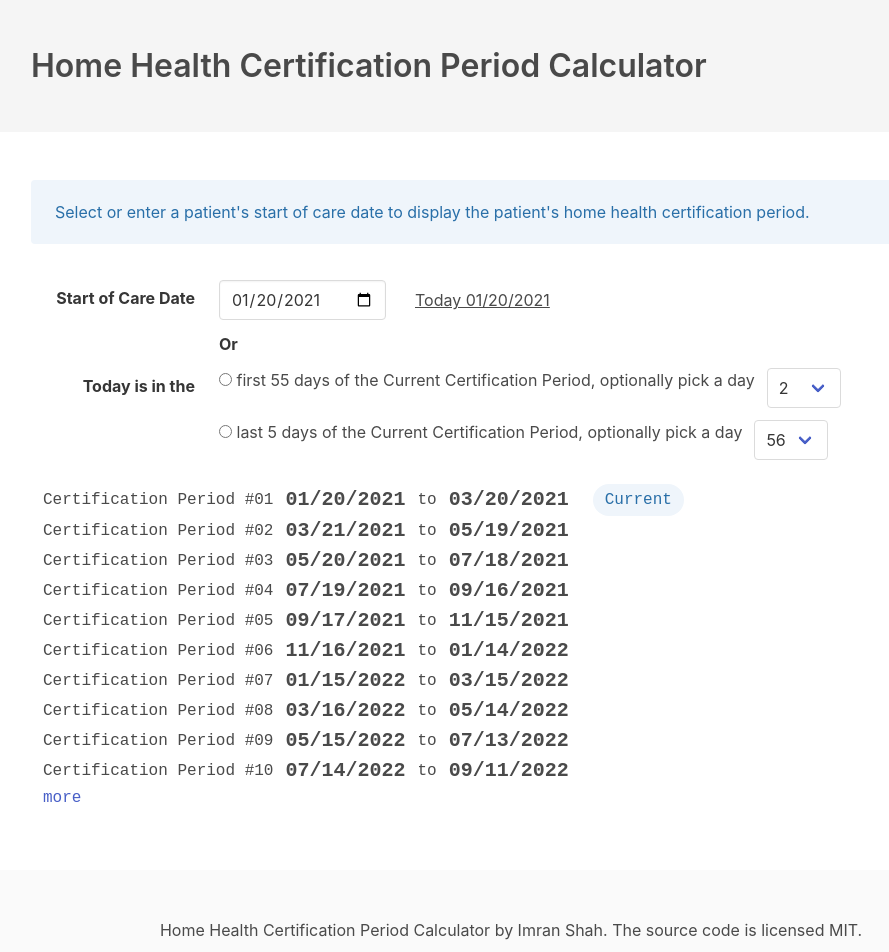
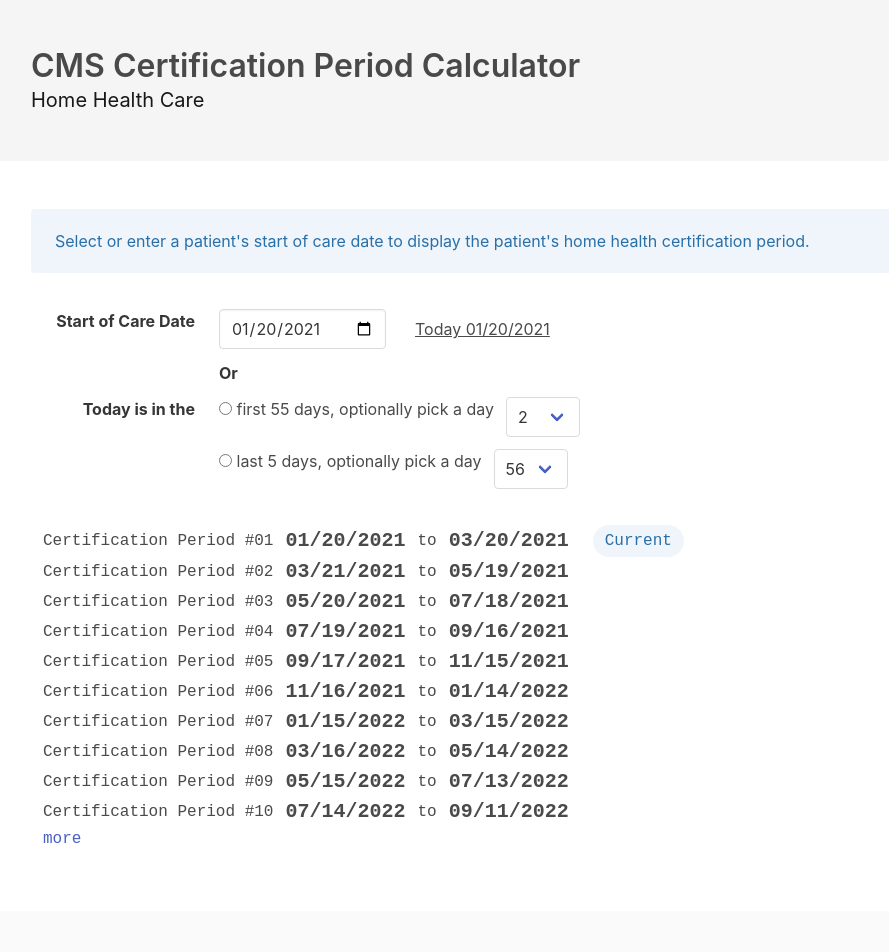
Before and after one commit to imranamans/cms-certification-period, a Vue app: page / in a window 1280 px wide. Shown: the top 952 px of the page, without its empty margins (129-1018 px from the left). Built offline with nearby package versions, Linux system fonts and the light colour scheme.

Commit message:
Adds cert period ordinal

```diff
--- a/src/App.vue
+++ b/src/App.vue
@@ -2,7 +2,8 @@
   <section class="hero is-light">
     <div class="hero-body">
       <div class="container is-max-desktop">
-        <h1 class="title">Home Health Certification Period Calculator</h1>
+        <h1 class="title">CMS Certification Period Calculator</h1>
+        <h2 class="subtitle">Home Health Care</h2>
       </div>
     </div>
   </section>
@@ -16,8 +17,8 @@
   <footer class="footer">
     <div class="content has-text-centered">
       <p>
-        Home Health Certification Period Calculator by Imran Shah. The source
-        code is licensed MIT.
+        CMS Certification Period Calculator by Imran Shah. The source code is
+        licensed MIT.
       </p>
     </div>
   </footer>
--- a/src/components/CmsCertificationPeriodCalculator.vue
+++ b/src/components/CmsCertificationPeriodCalculator.vue
@@ -1,10 +1,9 @@
 <template>
   <div class="notification is-info is-light">{{ message }}</div>
   <div class="tile is-parent is-vertical">
-    <div class="tile is-child">
-      <div id="startOfCareDateSelection">
+    <div class="tile is-child" id="startOfCareDateSelection">
       <div class="field is-horizontal">
-          <div class="field-label is-normal">
+        <div class="field-label">
           <label class="label">Start of Care Date</label>
         </div>
         <div class="field-body">
@@ -37,14 +36,14 @@
       </div>
 
       <div class="field is-horizontal">
-          <div class="field-label is-normal"></div>
+        <div class="field-label"></div>
         <div class="field-body">
-            <p> <strong>Or</strong></p>
+          <p><strong>Or</strong></p>
         </div>
       </div>
 
       <div id="todayInFirst55Days" class="field is-horizontal">
-          <div class="field-label is-normal">
+        <div class="field-label">
           <label class="label">Today is in the</label>
         </div>
         <div class="field-body">
@@ -59,8 +58,7 @@
                   v-model="todayIsDay"
                   @change="calculateSocDate()"
                 />
-                  first 55 days of the Current Certification Period, optionally
-                  pick a day
+                first 55 days, optionally pick a day
               </label>
             </div>
 
@@ -95,8 +93,7 @@
                   v-model="todayIsDay"
                   @change="calculateSocDate()"
                 />
-                  last 5 days of the Current Certification Period, optionally
-                  pick a day
+                last 5 days, optionally pick a day
               </label>
             </div>
 
@@ -105,9 +102,7 @@
                 <select
                   id="dayInLast5Days"
                   v-model.number="dayInLast5Days"
-                    @change="
-                      (todayIsDay = 'dayInLast5Days'), calculateSocDate()
-                    "
+                  @change="(todayIsDay = 'dayInLast5Days'), calculateSocDate()"
                 >
                   <option v-for="n in range(56, 61)" :key="n">
                     {{ n }}
@@ -116,6 +111,30 @@
               </div>
             </div>
           </div>
+        </div>
+      </div>
+
+      <div class="field is-horizontal" v-show="todayIsDay">
+        <div class="field-label">
+          <label class="label">of the</label>
+        </div>
+        <div class="field-body">
+          <div class="field is-narrow">
+            <div class="control">
+              <div class="select">
+                <select
+                  v-model.number="certificationPeriodOrdinal"
+                  @change="calculateSocDate()"
+                >
+                  <option v-for="n in range(1, 21)" :key="n" :value="n">
+                    {{ ordinal(n) }}
+                  </option>
+                </select>
+              </div>
+            </div>
+          </div>
+          <div class="field is-narrow">
+            <span>Certification Period</span>
           </div>
         </div>
       </div>
@@ -134,7 +153,6 @@
             defaultCertPeriodDisplayCount
           )"
           :key="index"
-          class=""
         >
           <div class="level">
             <div class="level-left">
@@ -189,6 +207,14 @@
       dayInFirst55Days: 2,
       dayInLast5Days: 56,
       todayIsDay: "",
+      certificationPeriodOrdinal: 1,
+      englishOrdinalRules: new Intl.PluralRules("en", { type: "ordinal" }),
+      ordinalSuffixes: {
+        one: "st",
+        two: "nd",
+        few: "rd",
+        other: "th",
+      },
     };
   },
   methods: {
@@ -219,6 +245,7 @@
       this.socDate = DateTime.local()
         .startOf("day")
         .minus({ days: this.$data[this.todayIsDay] - 1 })
+        .minus({ days: 60 * (this.certificationPeriodOrdinal - 1) })
         .toISODate();
     },
     makeTodayAsSocDate() {
@@ -230,6 +257,11 @@
     isValidSoc() {
       return this.socDate ? DateTime.fromISO(this.socDate).isValid : false;
     },
+    ordinal(number) {
+      return (
+        number + this.ordinalSuffixes[this.englishOrdinalRules.select(number)]
+      );
+    },
   },
 };
 </script>
```
Lines whose indentation alone changed are shown as unchanged.
